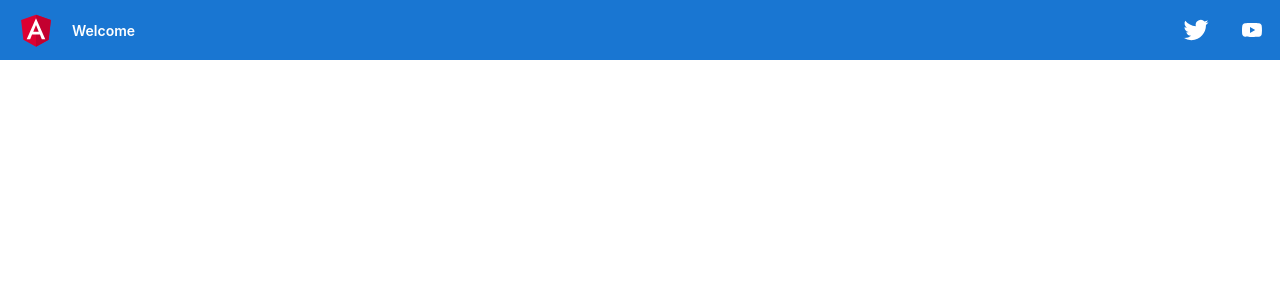
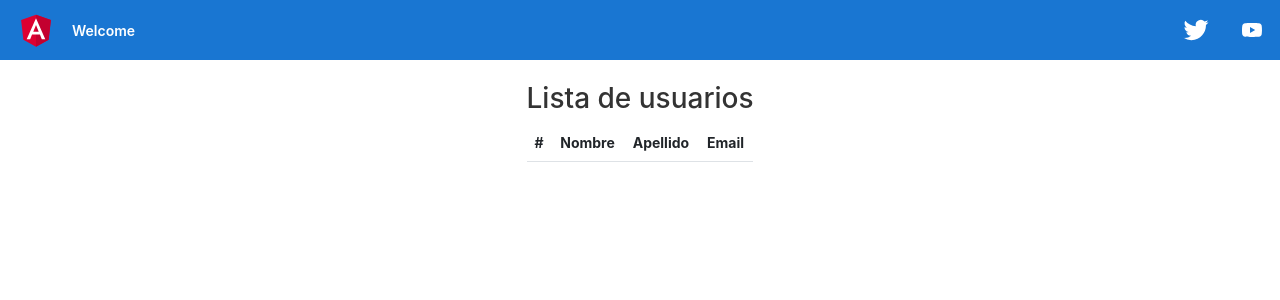
Before and after one commit to ricardo-medina-capgemini/Proyecto-Notas, an Angular app: page /user in a window 1280 px wide. Before the commit this address led to /. Shown: the top 300 px of the page. Built offline with nearby package versions, Linux system fonts and the light colour scheme.

Commit message:
implementacion de tabla

```diff
--- a/src/app-routing.module.ts
+++ b/src/app-routing.module.ts
@@ -5,13 +5,14 @@ import { RegisterComponent } from './app/register/register.component';
 import { RouterModule, Routes } from '@angular/router';
 import { LoginComponent } from './app/login/login.component';
 import { AuthGuardService } from './app/auth-guard.service';
+import { UserComponent } from './app/user/user.component';
 
 
 const routes: Routes = [
   {path:'register', component: RegisterComponent},
   {path: 'login', component:LoginComponent},
-  {path:'notes', component: NotesComponent, canActivate:[AuthGuardService]}
-
+  {path:'notes', component: NotesComponent, canActivate:[AuthGuardService]},
+  {path: 'user', component: UserComponent}
 ]
 
 @NgModule({
--- a/src/app/user/user.component.html
+++ b/src/app/user/user.component.html
@@ -1,8 +1,14 @@
-<p>user works!</p>
-<table class = "table">
-    <tr>
-        <th>Nombre</th>
-        <th>Apellido</th>
-        <th>email</th>
-    </tr>
-</table>
+<h3>Lista de usuarios</h3>
+<table class="table">
+    <thead class="table table-striped">
+      <tr>
+        <th scope="col">#</th>
+        <th scope="col">Nombre</th>
+        <th scope="col">Apellido</th>
+        <th scope="col">Email</th>
+      </tr>
+    </thead>
+    <tbody>
+
+    </tbody>
+  </table>
--- a/src/app/user/users.component.html
+++ /dev/null
@@ -1 +0,0 @@
-<p>users works!</p>
```
Also changed, not shown: src/app/user/users.component.ts (deleted, +0 -15 lines), src/app/user/users.component.css (deleted), 1 other file (tests, documents, lock files or other folders).
